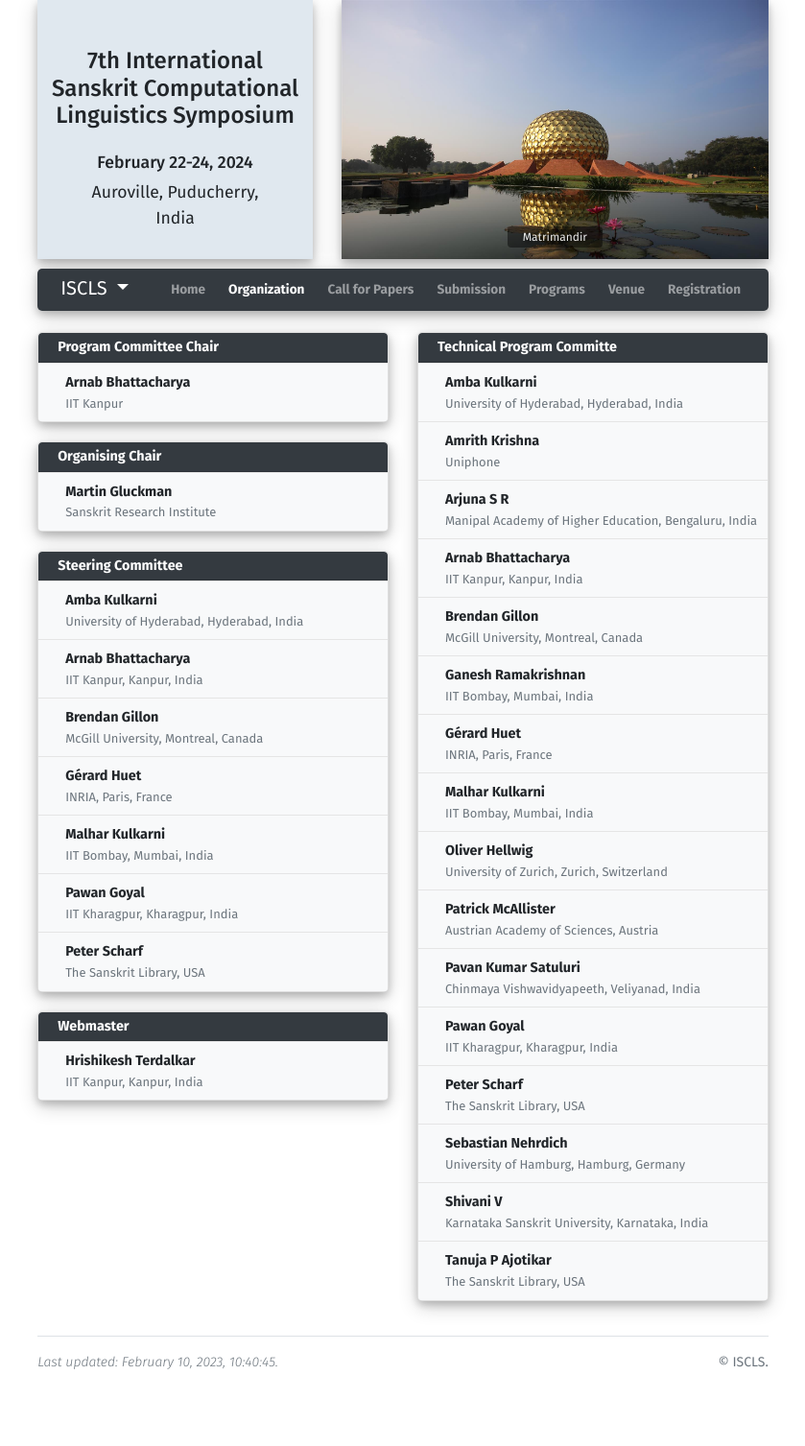
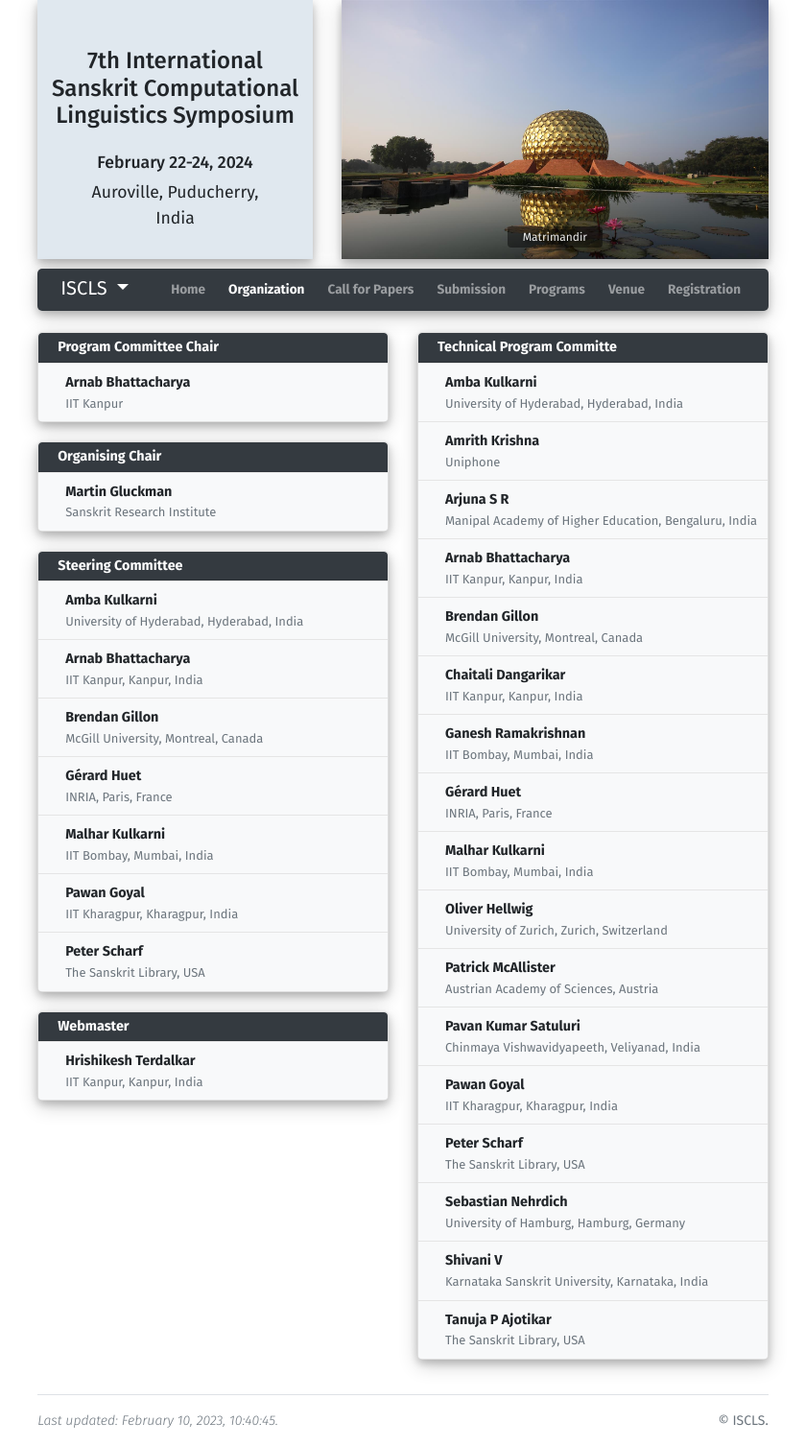
Before and after one commit to iscls/iscls-conference-template, a Jekyll site: the page built from organization.html, in a window 1280 px wide. Shown: the whole page at 96% size, without its empty margins (220-1059 px from the left). Built offline with Jekyll 4.4.1, drawn with Linux system fonts in a browser that asks for light colours; before the commit the page ends 1446 px from its top, so only the background shows below that.

Commit message:
docs: update iscls2024 program committee

```diff
--- a/_data/organization.yml
+++ b/_data/organization.yml
@@ -61,6 +61,9 @@
   - name: Brendan Gillon
     org: McGill University, Montreal, Canada
     homepage: https://www.mcgill.ca/linguistics/brendan-gillon
+  - name: Chaitali Dangarikar
+    org: IIT Kanpur, Kanpur, India
+    homepage: ""
   - name: Ganesh Ramakrishnan
     org: IIT Bombay, Mumbai, India
     homepage: https://www.cse.iitb.ac.in/~ganesh/
```
